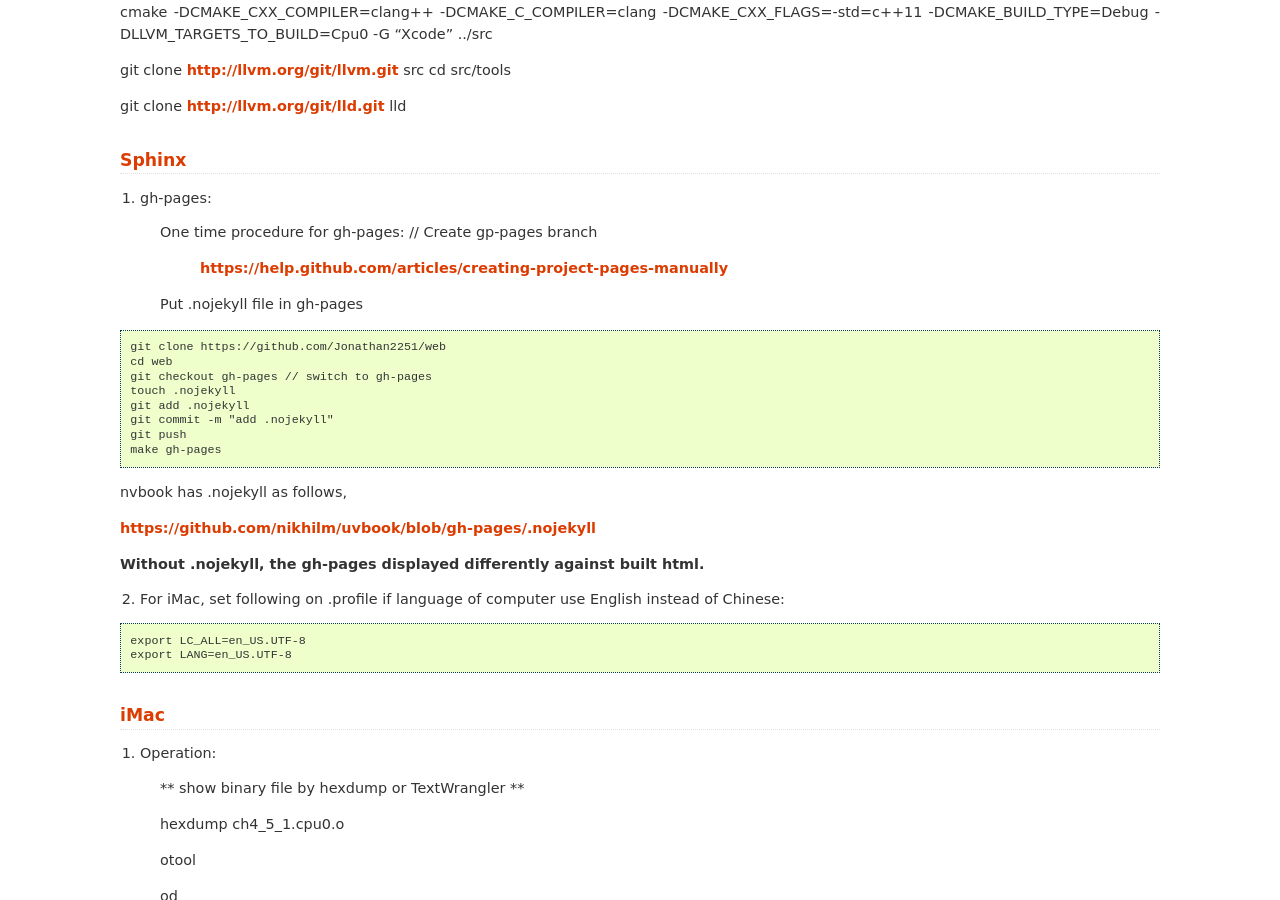
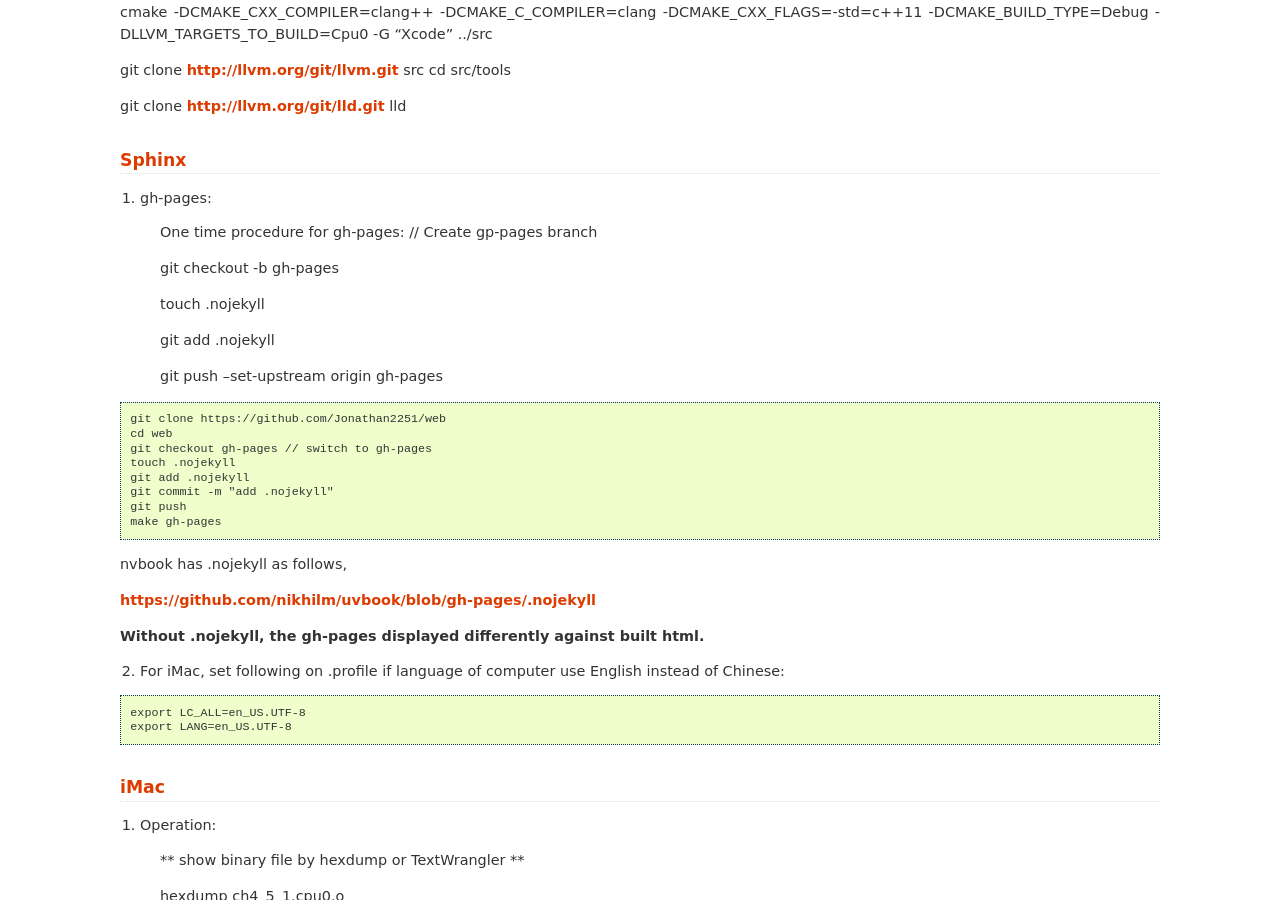
Before and after one commit to Jonathan2251/wr, a Sphinx documentation site: the page built from source/llvm.rst, in a window 1280 px wide and 900 px high, scrolled down 585 px. Built offline with Sphinx 7.4.7, drawn with Linux system fonts in a browser that asks for light colours.

Commit message:
gh-pages setting

```diff
--- a/source/llvm.rst
+++ b/source/llvm.rst
@@ -25,9 +25,13 @@ Sphinx
 
   One time procedure for gh-pages: // Create gp-pages branch
 
-	  https://help.github.com/articles/creating-project-pages-manually
+  git checkout -b gh-pages
 
-  Put .nojekyll file in gh-pages
+  touch .nojekyll
+
+  git add .nojekyll
+
+  git push --set-upstream origin gh-pages
 
 .. code-block:: console
 
```
